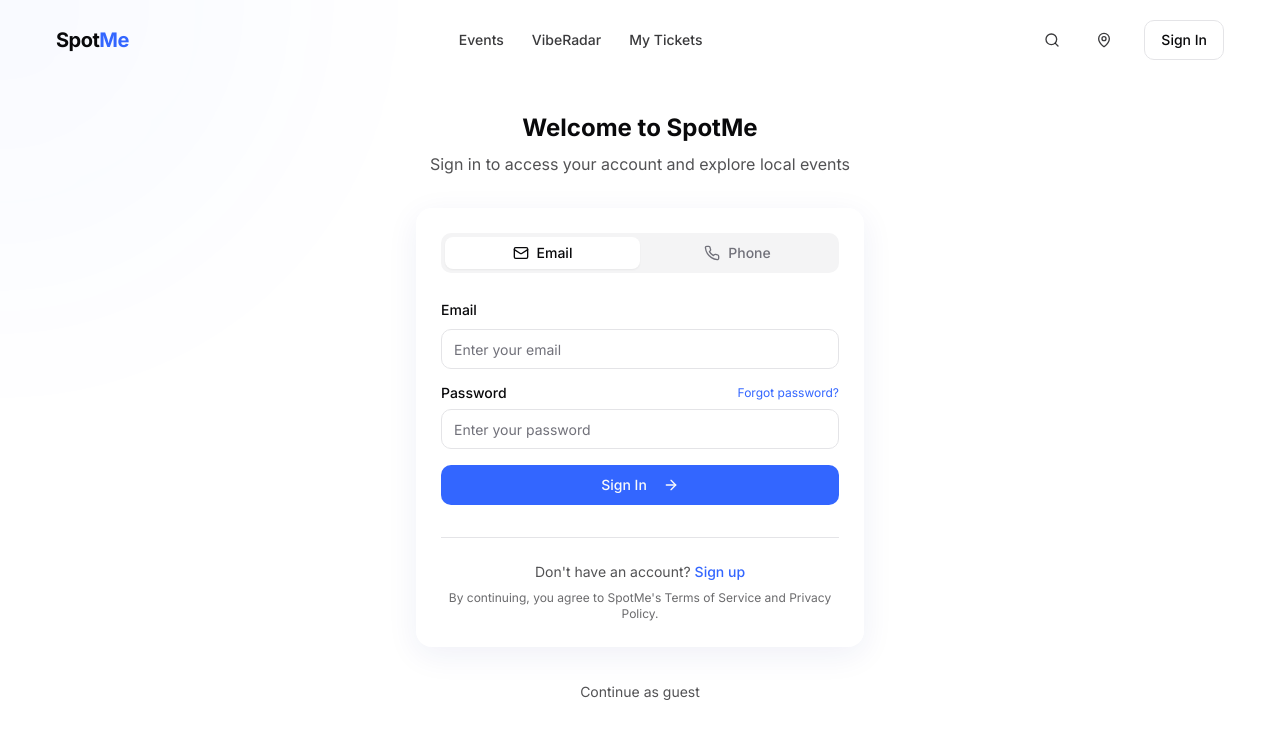
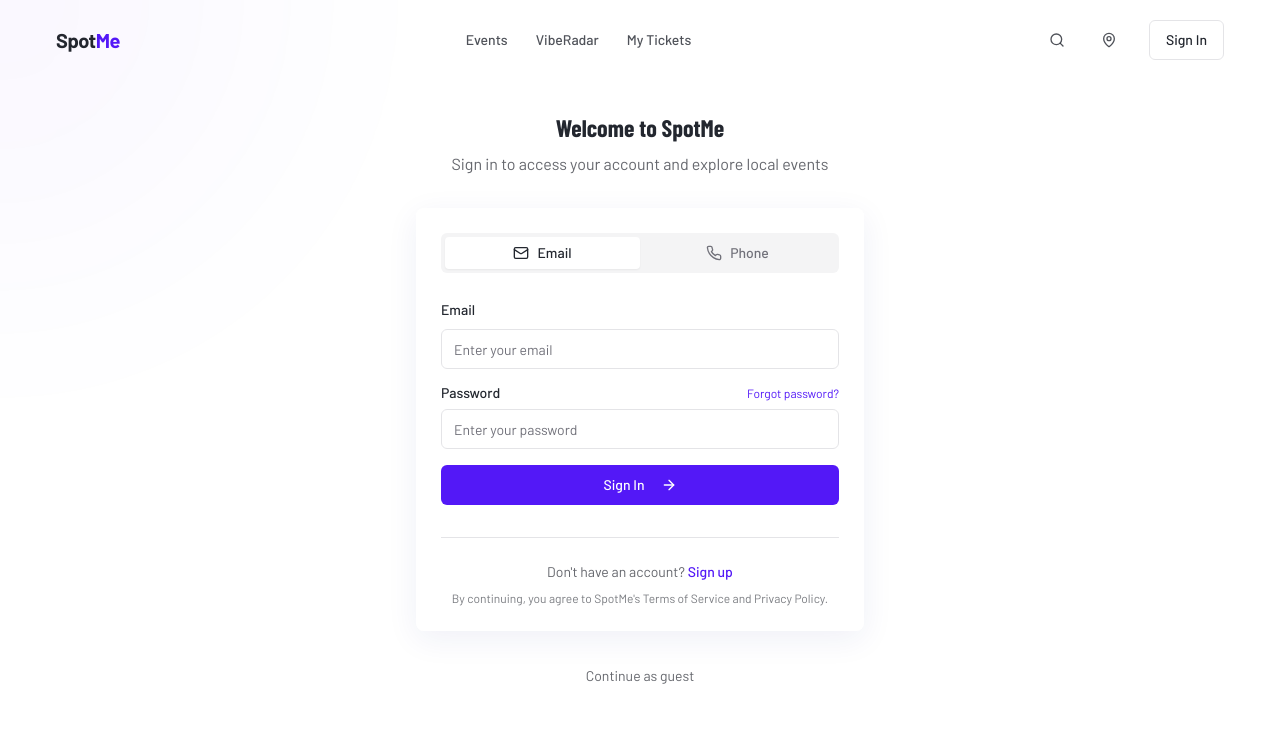
Before and after one commit to suraj7067/local-lively, a React (Vite) app: page /auth in a window 1280 px wide. Shown: the top 738 px of the page. Built offline with nearby package versions, Linux system fonts and the light colour scheme.

Commit message:
Refactor: Apply theme and fonts
Apply theme and fonts from the specified URL.

```diff
--- a/index.html
+++ b/index.html
@@ -1,20 +1,25 @@
+
 <!DOCTYPE html>
 <html lang="en">
   <head>
     <meta charset="UTF-8" />
     <meta name="viewport" content="width=device-width, initial-scale=1.0" />
-    <title>local-lively</title>
-    <meta name="description" content="Lovable Generated Project" />
-    <meta name="author" content="Lovable" />
+    <title>SpotMe - Local Events & Happenings</title>
+    <meta name="description" content="Discover local events, meet people, and make memories with SpotMe" />
+    <meta name="author" content="SpotMe" />
 
-    <meta property="og:title" content="Lovable Generated Project" />
-    <meta property="og:description" content="Lovable Generated Project" />
+    <meta property="og:title" content="SpotMe - Local Events & Happenings" />
+    <meta property="og:description" content="Discover local events, meet people, and make memories with SpotMe" />
     <meta property="og:type" content="website" />
     <meta property="og:image" content="https://lovable.dev/opengraph-image-p98pqg.png" />
 
     <meta name="twitter:card" content="summary_large_image" />
-    <meta name="twitter:site" content="@lovable_dev" />
+    <meta name="twitter:site" content="@spotme" />
     <meta name="twitter:image" content="https://lovable.dev/opengraph-image-p98pqg.png" />
+
+    <link rel="preconnect" href="https://fonts.googleapis.com">
+    <link rel="preconnect" href="https://fonts.gstatic.com" crossorigin>
+    <link href="https://fonts.googleapis.com/css2?family=Barlow:wght@300;400;500;600;700&family=Barlow+Condensed:wght@400;500;600;700&display=swap" rel="stylesheet">
   </head>
 
   <body>
--- a/src/components/Layout.tsx
+++ b/src/components/Layout.tsx
@@ -59,7 +59,7 @@ const Layout: React.FC<LayoutProps> = ({ children }) => {
         exit="exit"
         variants={variants}
         transition={{ duration: 0.4, ease: [0.22, 1, 0.36, 1] }}
-        className="container px-4 sm:px-6 mx-auto pt-20 pb-16"
+        className="container px-4 sm:px-6 mx-auto pt-20 pb-16 font-sans"
       >
         {children}
       </motion.main>
--- a/src/index.css
+++ b/src/index.css
@@ -1,5 +1,5 @@
 
-@import url('https://fonts.googleapis.com/css2?family=Inter:wght@100;200;300;400;500;600;700;800;900&display=swap');
+@import url('https://fonts.googleapis.com/css2?family=Barlow:wght@300;400;500;600;700&family=Barlow+Condensed:wght@400;500;600;700&display=swap');
 
 @tailwind base;
 @tailwind components;
@@ -8,25 +8,25 @@
 @layer base {
   :root {
     --background: 0 0% 100%;
-    --foreground: 240 10% 3.9%;
+    --foreground: 222 14% 16%;
 
     --card: 0 0% 100%;
-    --card-foreground: 240 10% 3.9%;
+    --card-foreground: 222 14% 16%;
 
     --popover: 0 0% 100%;
-    --popover-foreground: 240 10% 3.9%;
+    --popover-foreground: 222 14% 16%;
 
-    --primary: 225 100% 60%;
-    --primary-foreground: 0 0% 98%;
+    --primary: 256 93% 53%;
+    --primary-foreground: 0 0% 100%;
 
-    --secondary: 240 5% 96%;
-    --secondary-foreground: 240 5% 10%;
+    --secondary: 214 96% 45%;
+    --secondary-foreground: 0 0% 100%;
 
     --muted: 240 5% 96%;
     --muted-foreground: 240 3.8% 46.1%;
 
-    --accent: 240 5% 96%;
-    --accent-foreground: 240 5% 10%;
+    --accent: 190 100% 42%;
+    --accent-foreground: 0 0% 100%;
 
     --destructive: 0 84.2% 60.2%;
     --destructive-foreground: 0 0% 98%;
@@ -35,33 +35,33 @@
     --input: 240 5% 90%;
     --ring: 240 5% 65%;
 
-    --radius: 0.75rem;
+    --radius: 0.5rem;
 
-    --spotlight: 225 100% 60%;
+    --spotlight: 256 93% 53%;
     --spotlight-foreground: 0 0% 98%;
   }
 
   .dark {
-    --background: 240 10% 3.9%;
-    --foreground: 0 0% 98%;
+    --background: 222 14% 16%;
+    --foreground: 0 0% 100%;
 
-    --card: 240 10% 3.9%;
-    --card-foreground: 0 0% 98%;
+    --card: 222 14% 16%;
+    --card-foreground: 0 0% 100%;
 
-    --popover: 240 10% 3.9%;
-    --popover-foreground: 0 0% 98%;
+    --popover: 222 14% 16%;
+    --popover-foreground: 0 0% 100%;
 
-    --primary: 225 100% 60%;
-    --primary-foreground: 0 0% 98%;
+    --primary: 256 93% 53%;
+    --primary-foreground: 0 0% 100%;
 
-    --secondary: 240 3.7% 15.9%;
-    --secondary-foreground: 0 0% 98%;
+    --secondary: 214 96% 45%;
+    --secondary-foreground: 0 0% 100%;
 
     --muted: 240 3.7% 15.9%;
     --muted-foreground: 240 5% 64.9%;
 
-    --accent: 240 3.7% 15.9%;
-    --accent-foreground: 0 0% 98%;
+    --accent: 190 100% 42%;
+    --accent-foreground: 0 0% 100%;
 
     --destructive: 0 62.8% 30.6%;
     --destructive-foreground: 0 0% 98%;
@@ -70,7 +70,7 @@
     --input: 240 3.7% 15.9%;
     --ring: 240 4.9% 83.9%;
 
-    --spotlight: 225 100% 60%;
+    --spotlight: 256 93% 53%;
     --spotlight-foreground: 0 0% 98%;
   }
 }
@@ -83,6 +83,9 @@
     @apply bg-background text-foreground antialiased;
     font-feature-settings: "rlig" 1, "calt" 1;
   }
+  h1, h2, h3, h4, h5, h6 {
+    @apply font-heading font-semibold;
+  }
 }
 
 @layer components {
@@ -91,7 +94,7 @@
   }
 
   .glass-card {
-    @apply backdrop-blur-sm bg-white/50 dark:bg-black/30 rounded-2xl shadow-glass border border-white/20 dark:border-white/10 transition-all duration-300;
+    @apply backdrop-blur-sm bg-white/50 dark:bg-black/30 rounded-lg shadow-glass border border-white/20 dark:border-white/10 transition-all duration-300;
   }
 
   .category-chip {
--- a/tailwind.config.ts
+++ b/tailwind.config.ts
@@ -24,7 +24,8 @@ export default {
     },
     extend: {
       fontFamily: {
-        sans: ['Inter', 'sans-serif'],
+        sans: ['Barlow', 'sans-serif'],
+        heading: ['Barlow Condensed', 'sans-serif'],
       },
       colors: {
         border: 'hsl(var(--border))',
```
